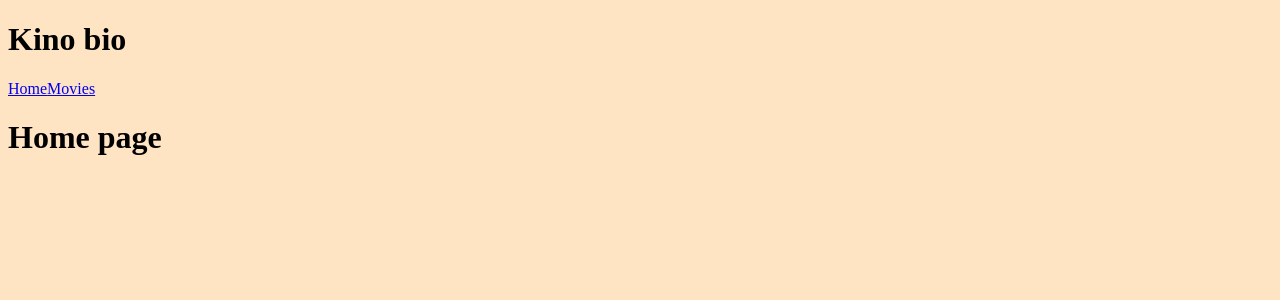
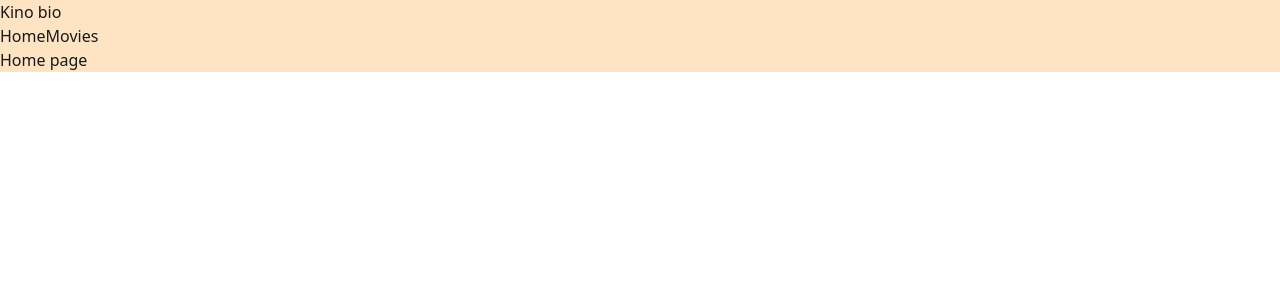
Before and after one commit to alfredbrannare/kino-nextjs-app, a Next.js app: page / in a window 1280 px wide. Shown: the top 300 px of the page. Built offline with nearby package versions, Linux system fonts and the light colour scheme.

Commit message:
chore: install Tailwind, PostCSS, and DaisyUI for styling setup

```diff
--- a/package.json
+++ b/package.json
@@ -9,11 +9,14 @@
     "lint": "next lint"
   },
   "dependencies": {
+    "@tailwindcss/postcss": "^4.1.5",
+    "daisyui": "^5.0.35",
     "dotenv": "^16.5.0",
     "mongoose": "^8.14.1",
     "next": "15.3.1",
     "react": "^19.0.0",
-    "react-dom": "^19.0.0"
+    "react-dom": "^19.0.0",
+    "tailwindcss": "^4.1.5"
   },
   "devDependencies": {
     "@eslint/eslintrc": "^3",
--- /dev/null
+++ b/postcss.config.mjs
@@ -0,0 +1,7 @@
+/** @type {import('postcss-load-config').Config} */
+const config = {
+    plugins: {
+        '@tailwindcss/postcss': {},
+    },
+};
+export default config;
--- a/src/app/globals.css
+++ b/src/app/globals.css
@@ -1,3 +1,6 @@
+@import "tailwindcss";
+@plugin "daisyui";
+
 body {
   background-color: bisque;
 }
```
Also changed, not shown: tailwind.config.js (added), 1 other file (tests, documents, lock files or other folders).
